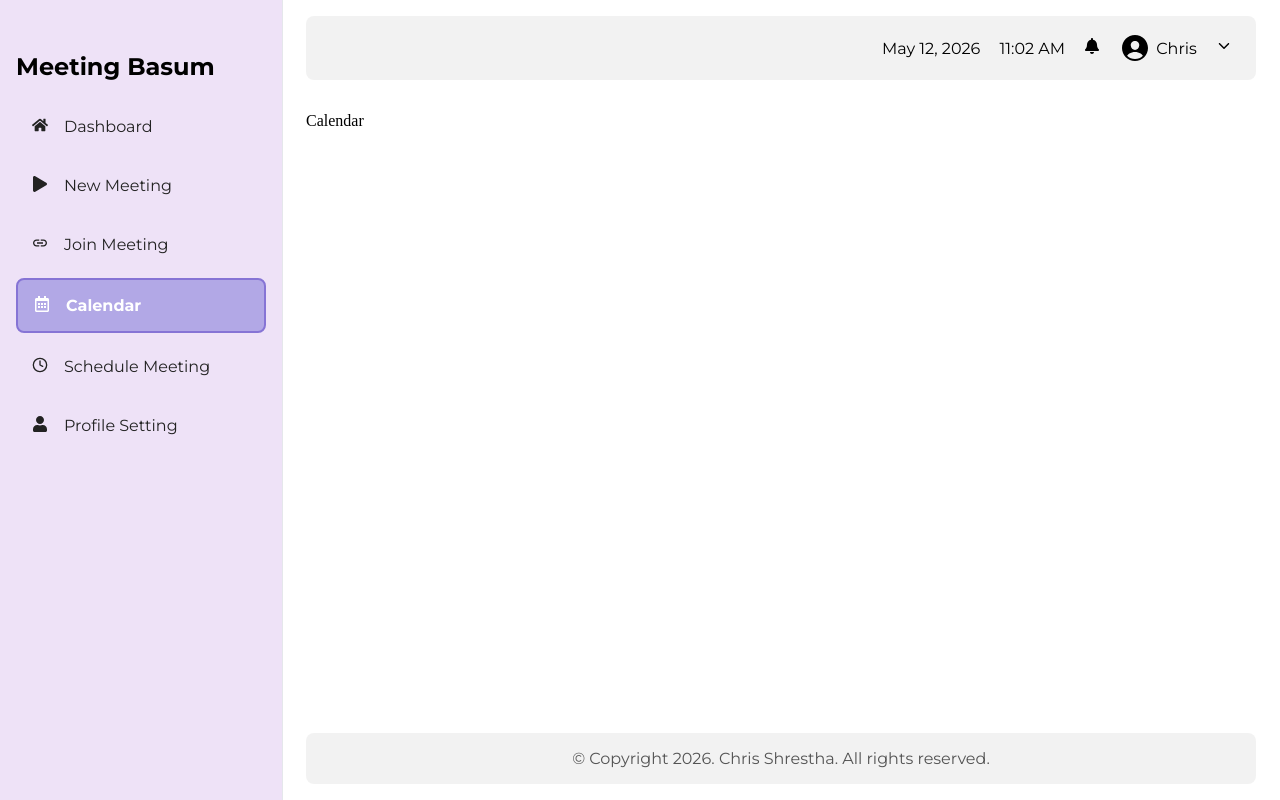
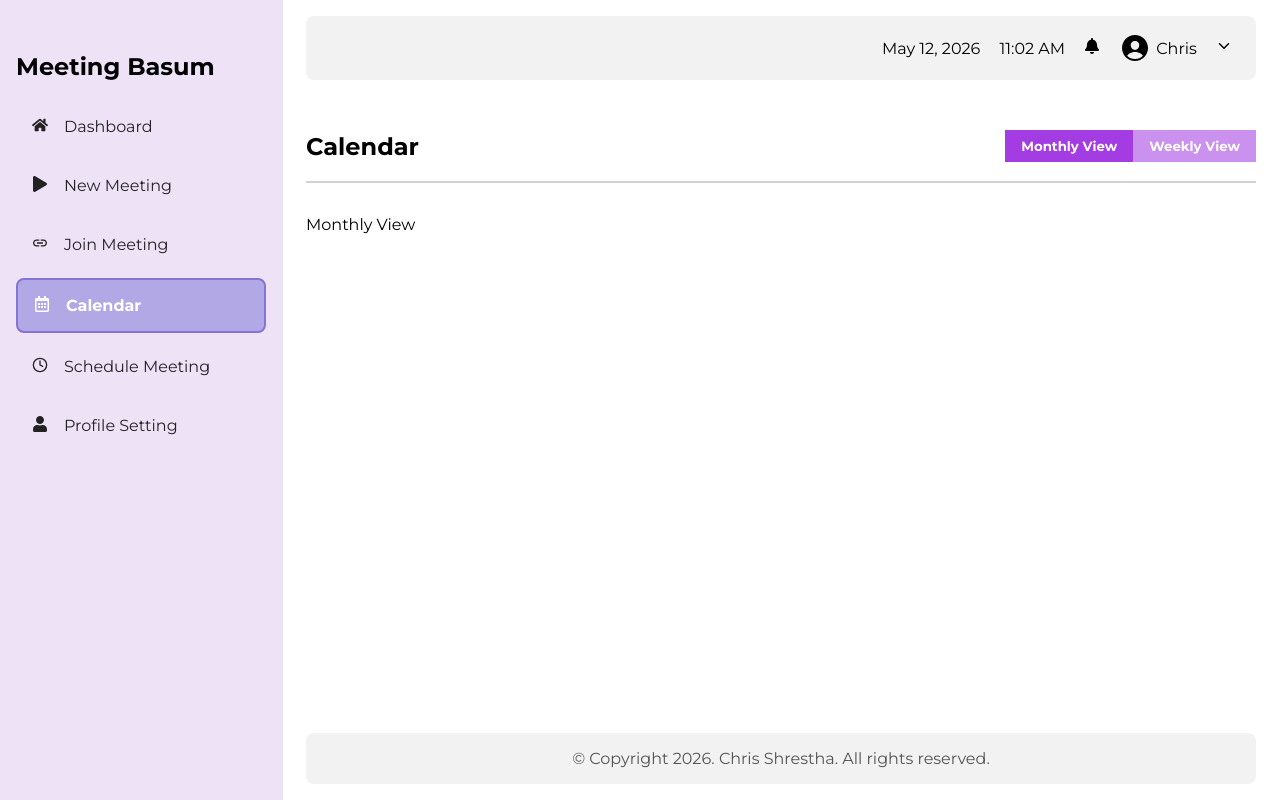
Before and after one commit to MozarcxIaye/LeapFrog-Connect, a React (Vite) app in the folder week-3/assignment2/: page /calendar in a window 1280 px wide. Built offline with nearby package versions, Linux system fonts and the light colour scheme.

Commit message:
Chore: Added querySearchParams to Calendar.

```diff
--- a/week-3/assignment2/src/components/common/Sidebar.css
+++ b/week-3/assignment2/src/components/common/Sidebar.css
@@ -8,8 +8,7 @@
     position: fixed;
     top: 0;
     left: 0;
-    z-index: 100;
-    /* Ensures it stays above content */
+    z-index: 10;
     border-right: 1px solid #e5e7eb;
 }
 
--- a/week-3/assignment2/src/data/sideBarItems.js
+++ b/week-3/assignment2/src/data/sideBarItems.js
@@ -29,7 +29,7 @@ export const SIDEBAR_LINKS = [
      {
         id: 4,
         label: "Calendar",
-        path: "/calendar",
+        path: "/calendar?view=month",
         icon: FaRegCalendarAlt
     },
      {
--- /dev/null
+++ b/week-3/assignment2/src/pages/Calendar.css
@@ -0,0 +1,29 @@
+.calendar{
+    font-family: var(--ff-secondary);
+}
+
+.calendar-header{
+    display: flex;
+    align-items: center;
+    justify-content: space-between;
+    border-bottom: 2px solid #d2d2d2;
+
+}
+
+.toggle-btns button{
+    background: #cb91ef;
+    font-family: var(--ff-secondary);
+    border: none;
+    padding: .5rem 1rem;
+    color: #fff;
+    transition: 0.2s all ease;
+    font-weight: bold;
+}
+
+.toggle-btns button.active{
+    background: #a33ce3;
+}
+
+.view-contents{
+    margin-top: 2rem;
+}
--- a/week-3/assignment2/src/pages/Calendar.jsx
+++ b/week-3/assignment2/src/pages/Calendar.jsx
@@ -1,8 +1,34 @@
 import React from 'react'
+import "./Calendar.css"
+import { useSearchParams } from 'react-router'
+import { useState } from 'react'
 
 const Calendar = () => {
+
+  const [searchParams, setSearchParams] = useSearchParams()
+
+  const currentView = searchParams.get("view") || "month"
+
+  const handleView = (newView) => {
+    setSearchParams({ view: newView })
+  }
+
   return (
-    <div>Calendar</div>
+    <div className='calendar'>
+      <div className="calendar-header">
+
+        <h1>Calendar</h1>
+        <div className="toggle-btns">
+          <button className={currentView === "month" ? "active" : ""} onClick={() => handleView("month")}>Monthly View</button>
+          <button className={currentView === "week" ? "active" : ""} onClick={() => handleView('week')}>Weekly View</button>
+        </div>
+      </div>
+
+      <div className="view-contents">
+        {currentView === 'month' ? (<div className='monthly-view'>Monthly View</div>) : (<div className='weekly-view'>Weekly View</div>)}
+      </div>
+
+    </div>
   )
 }
 
--- /dev/null
+++ b/week-3/assignment2/src/pages/JoinMeeting.css
@@ -0,0 +1,3 @@
+.join-meeting{
+    font-family: var(--ff-secondary);
+}
--- a/week-3/assignment2/src/pages/JoinMeeting.jsx
+++ b/week-3/assignment2/src/pages/JoinMeeting.jsx
@@ -1,8 +1,11 @@
 import React from 'react'
+import "./JoinMeeting.css"
 
 const JoinMeeting = () => {
   return (
-    <div>JoinMeeting</div>
+    <div className='join-meeting'>
+      <h1>Join Meeting</h1>
+    </div>
   )
 }
 
--- /dev/null
+++ b/week-3/assignment2/src/pages/NewMeeting.css
@@ -0,0 +1,3 @@
+.new-meeting{
+    font-family: var(--ff-secondary);
+}
--- a/week-3/assignment2/src/pages/NewMeeting.jsx
+++ b/week-3/assignment2/src/pages/NewMeeting.jsx
@@ -1,8 +1,11 @@
 import React from 'react'
+import "./NewMeeting.css"
 
 const NewMeeting = () => {
   return (
-    <div>NewMeeting</div>
+    <div className='new-meeting'>
+      <h1>New Meeting</h1>
+    </div>
   )
 }
 
```
